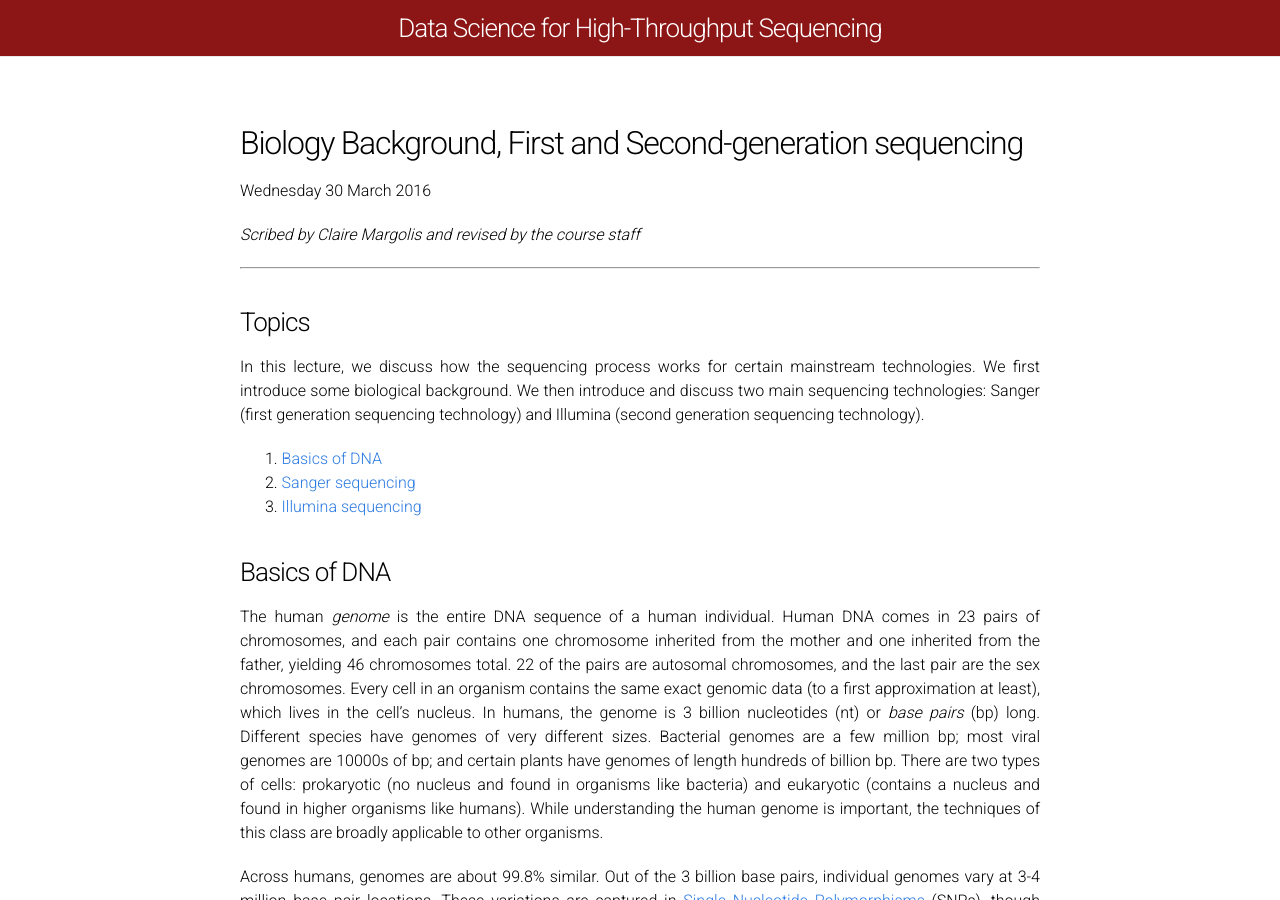
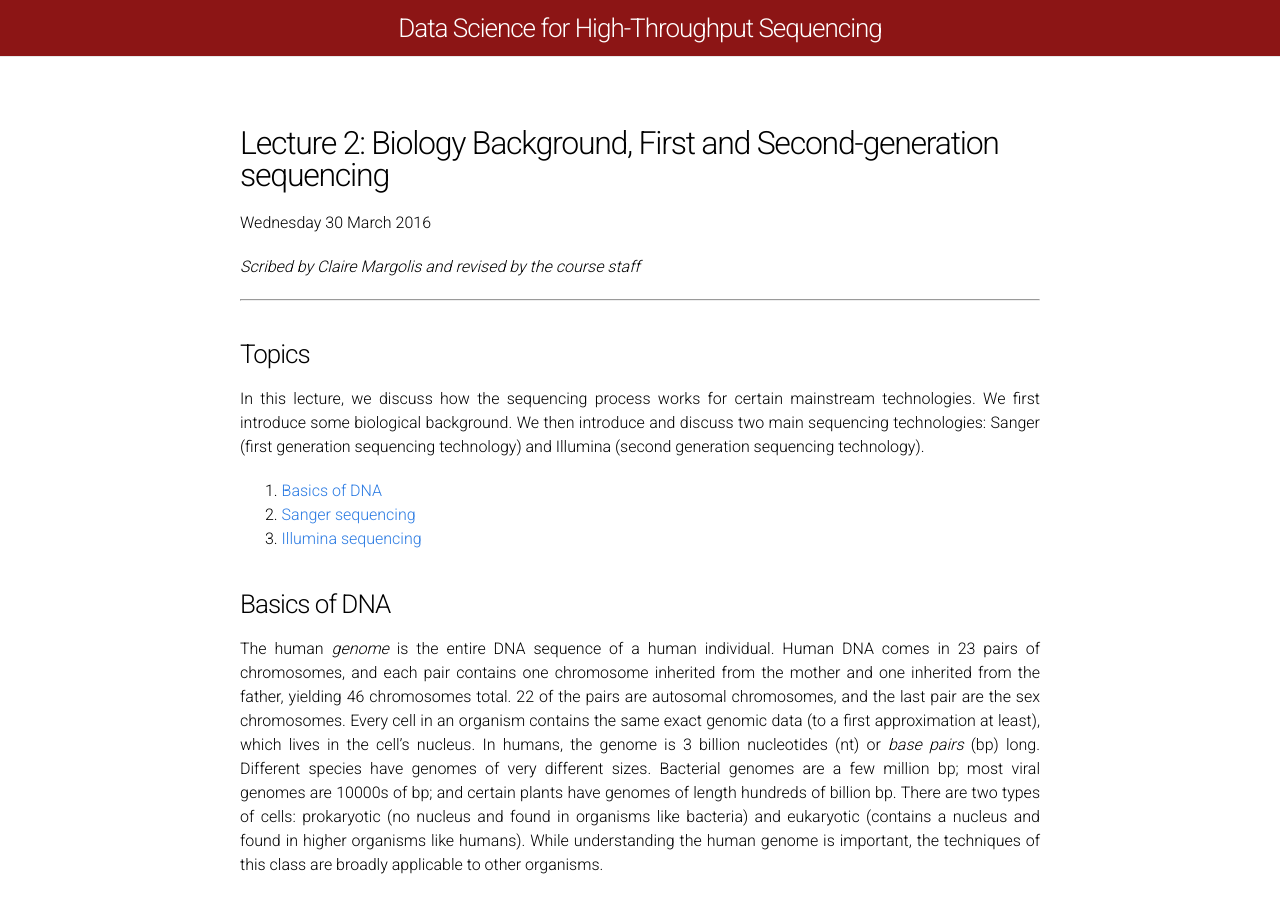
Before and after one commit to laurashen/data-science-sequencing.github.io, a Jekyll site: the page built from lectures/lecture2.md, in a window 1280 px wide and 900 px high. Built offline with Jekyll 4.4.1, drawn with Linux system fonts in a browser that asks for light colours; formulas are drawn with MathJax 3; comment, search, counter and statistics services are not loaded.

Commit message:
lecture2 done

```diff
--- a/lectures/lecture2.md
+++ b/lectures/lecture2.md
@@ -3,7 +3,7 @@ layout: page
 mathjax: true
 permalink: /lectures/lecture2/
 ---
-## Biology Background, First and Second-generation sequencing
+## Lecture 2: Biology Background, First and Second-generation sequencing
 
 Wednesday 30 March 2016
 
```
